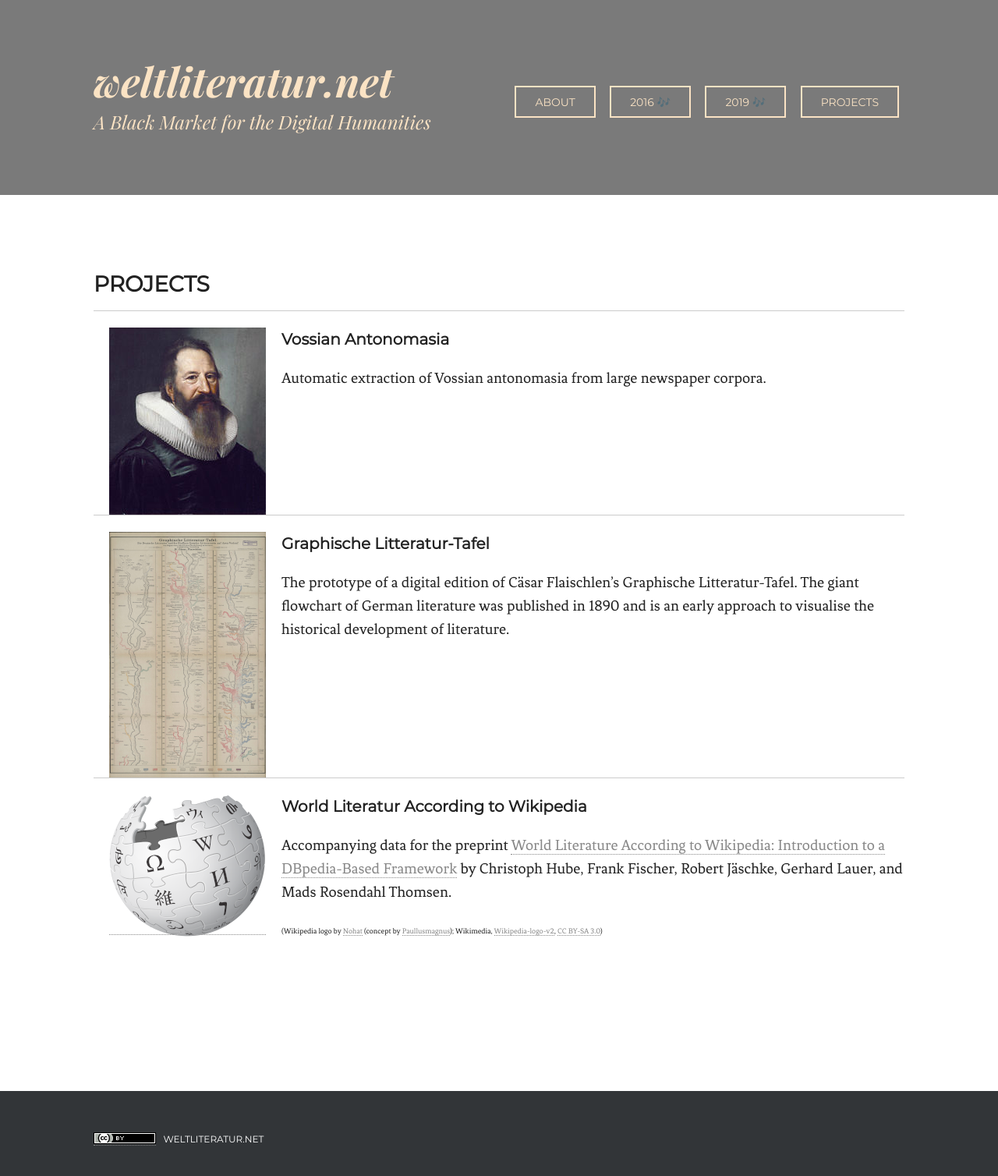
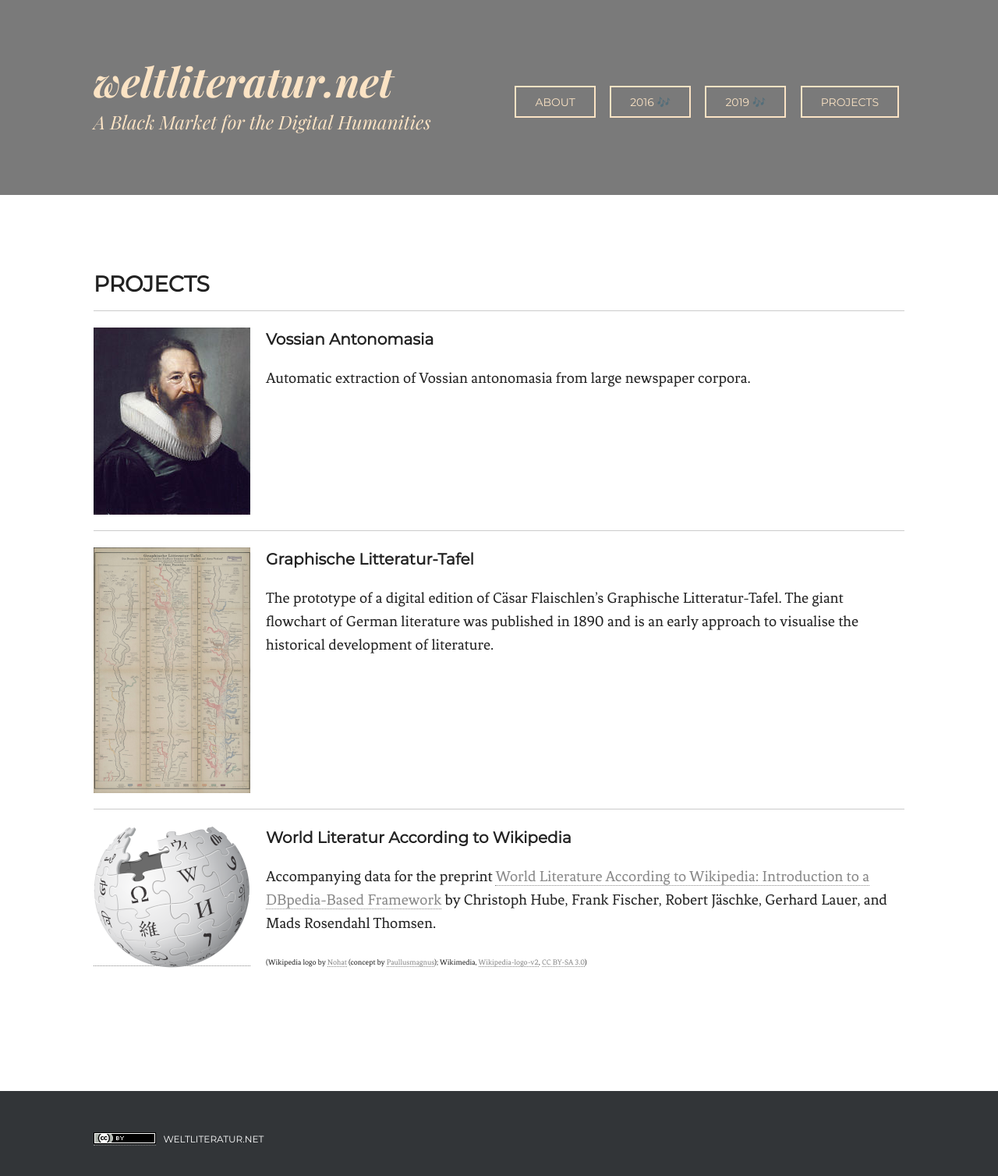
Before and after one commit to weltliteratur/blog, a Jekyll site: the page built from projects.md, in a window 1280 px wide. Shown: the top 1508 px of the page at 78% size. Built offline with Jekyll 4.4.1, drawn with Linux system fonts in a browser that asks for light colours.

Commit message:
fixed image css

```diff
--- a/projects.md
+++ b/projects.md
@@ -6,7 +6,7 @@
 
 <hr style="clear:both"/>
 
-{:style="float:left; margin: 0 20px 0 20px"}
+{:style="float:left; margin: 0 20px 20px 0"}
 [![Gerardus Johannes Vossius](../images/vossius.jpg "Automatic extraction of Vossian antonomasia from large newspaper corpora")](https://vossanto.weltliteratur.net/)
 
 # Vossian Antonomasia
@@ -17,7 +17,7 @@
 
 <hr style="clear:both"/>
 
-{:style="float:left; margin: 0 20px 0 20px"}
+{:style="float:left; margin: 0 20px 20px 0"}
 [![Dr. Cäsar Flaischlens Litteratur-Tafel](../images/flaischlen.png "Graphische Litteratur-Tafel. Die Deutsche Litteratur und der Einfluß fremder Litteraturen auf ihren Verlauf (1890)")](https://litteratur-tafel.weltliteratur.net/)
 
 # Graphische Litteratur-Tafel
@@ -31,7 +31,7 @@
 
 <hr style="clear:both"/>
 
-{:style="float:left; margin: 0 20px 0 20px"}
+{:style="float:left; margin: 0 20px 20px 0"}
 [![Wikipedia Logo](../images/wikipedia.png "World Literature According to Wikipedia")](https://data.weltliteratur.net/)
 
 # World Literatur According to Wikipedia
```
